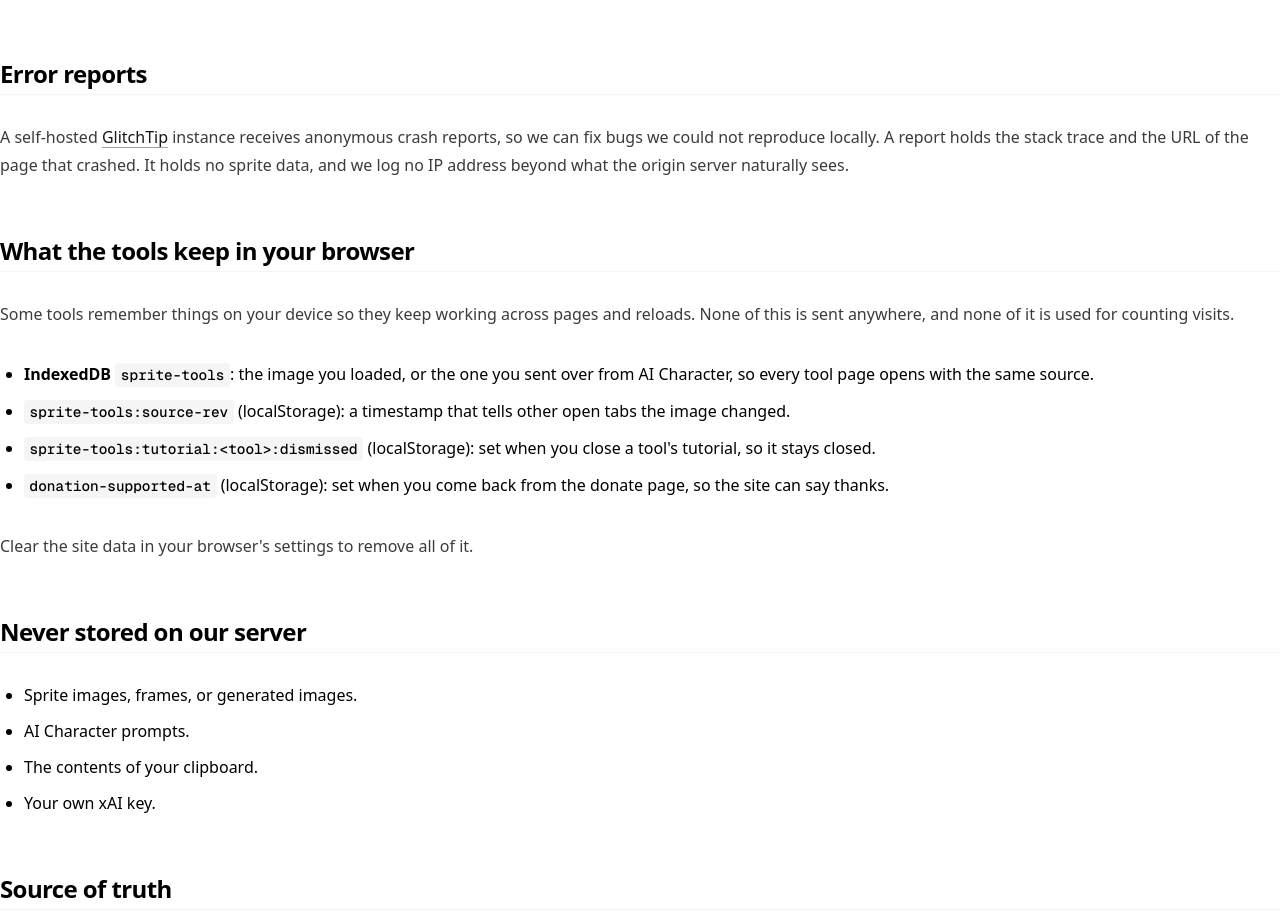
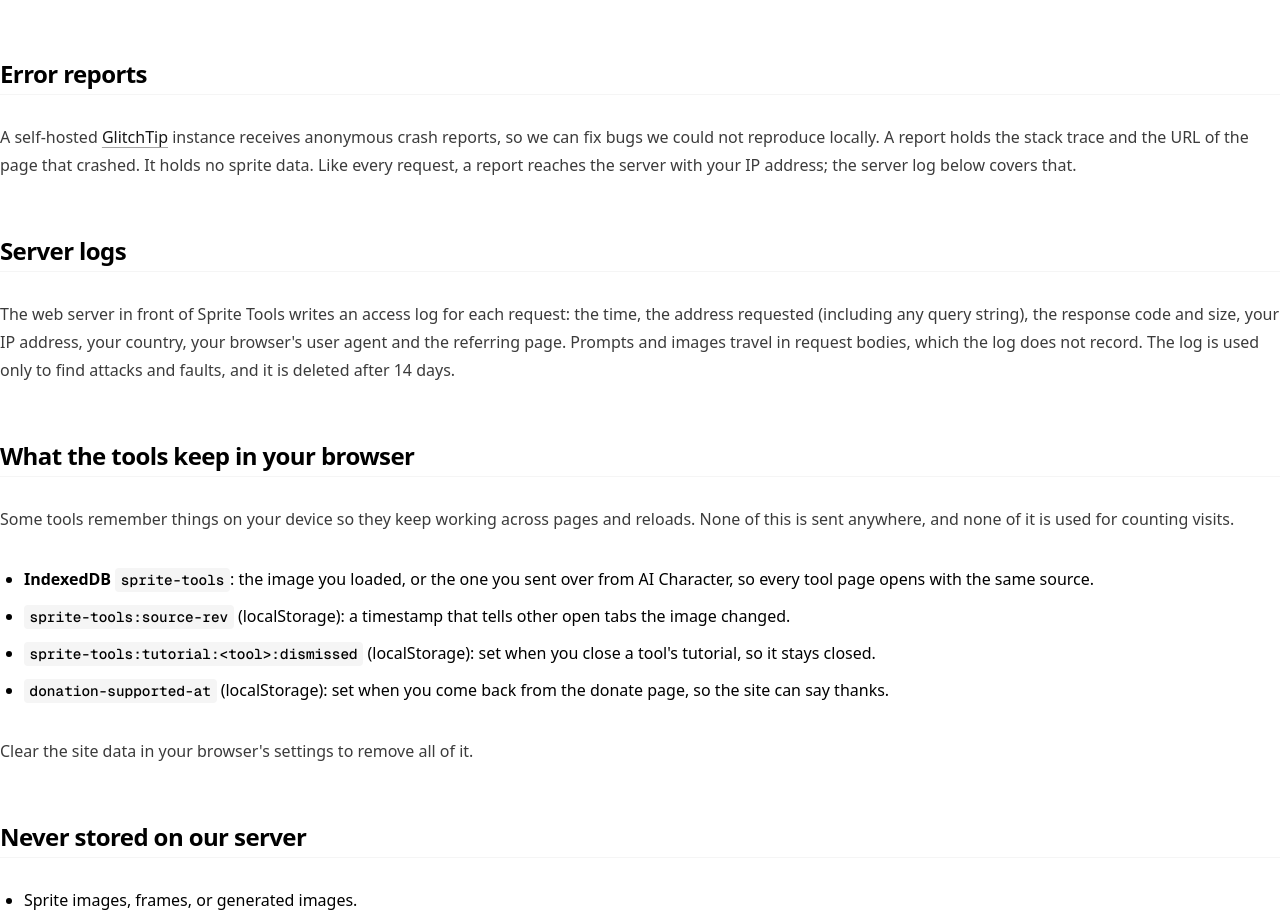
Before and after one commit to trebeljahr/sprite-tools, a Next.js app: page /privacy in a window 1280 px wide. Shown: the part 1503-2423 px from the top of the page. Built offline with nearby package versions, Linux system fonts and the light colour scheme; no server answers.

Commit message:
Say what the server access log keeps
The reverse proxy now logs IP addresses and request details for 14 days for
security review; the policy said no IP was logged beyond what the server sees.

```diff
--- a/src/app/privacy/page.mdx
+++ b/src/app/privacy/page.mdx
@@ -76,8 +76,17 @@ keeps the Stripe checkout ID, the amount and the time of each purchase.
 A self-hosted [GlitchTip](https://glitchtip.com) instance receives
 anonymous crash reports, so we can fix bugs we could not reproduce
 locally. A report holds the stack trace and the URL of the page that
-crashed. It holds no sprite data, and we log no IP address beyond what
-the origin server naturally sees.
+crashed. It holds no sprite data. Like every request, a report reaches the
+server with your IP address; the server log below covers that.
+
+## Server logs
+
+The web server in front of Sprite Tools writes an access log for each
+request: the time, the address requested (including any query string), the
+response code and size, your IP address, your country, your browser's user
+agent and the referring page. Prompts and images travel in request bodies,
+which the log does not record. The log is used only to find attacks and
+faults, and it is deleted after 14 days.
 
 ## What the tools keep in your browser
 
```
